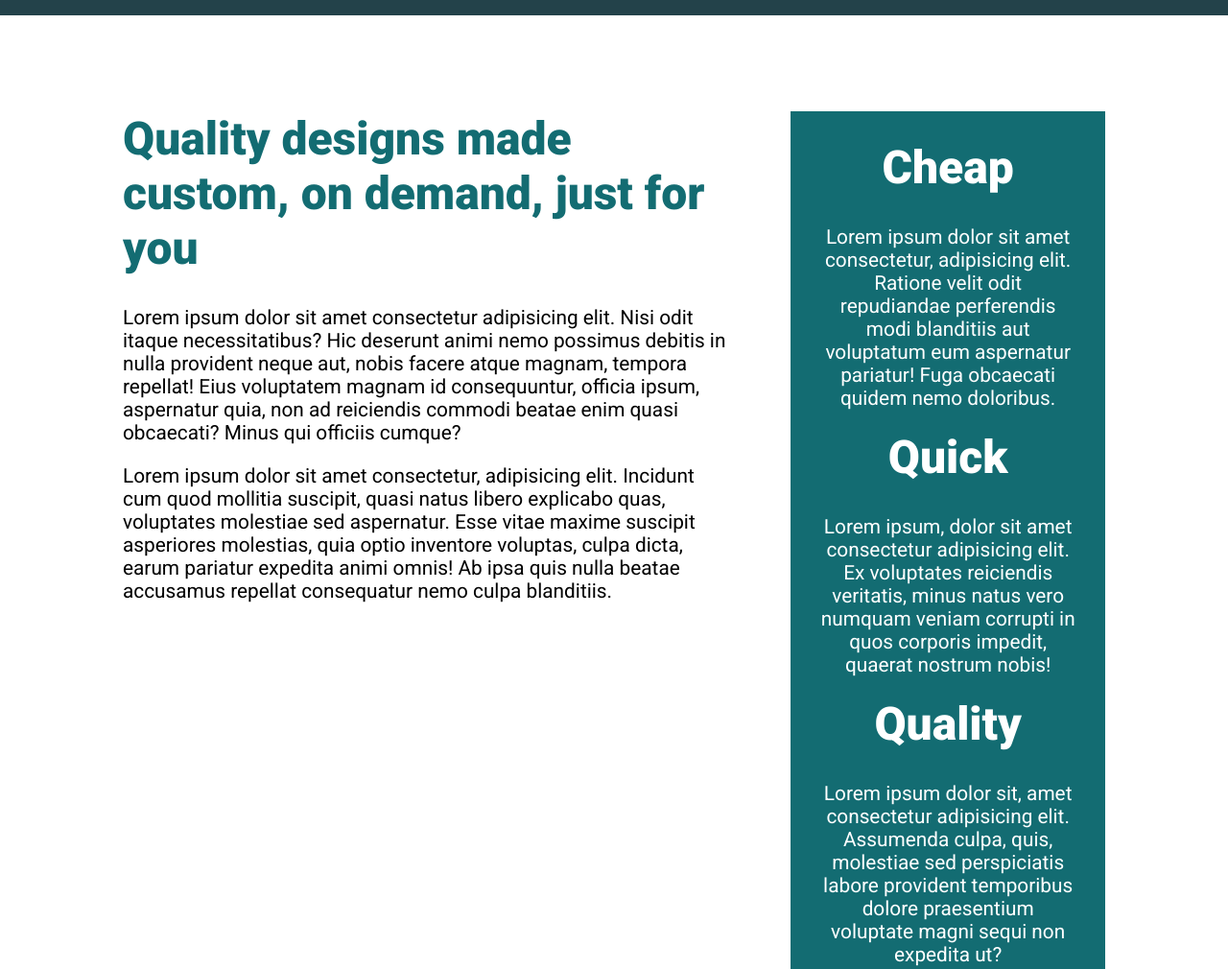
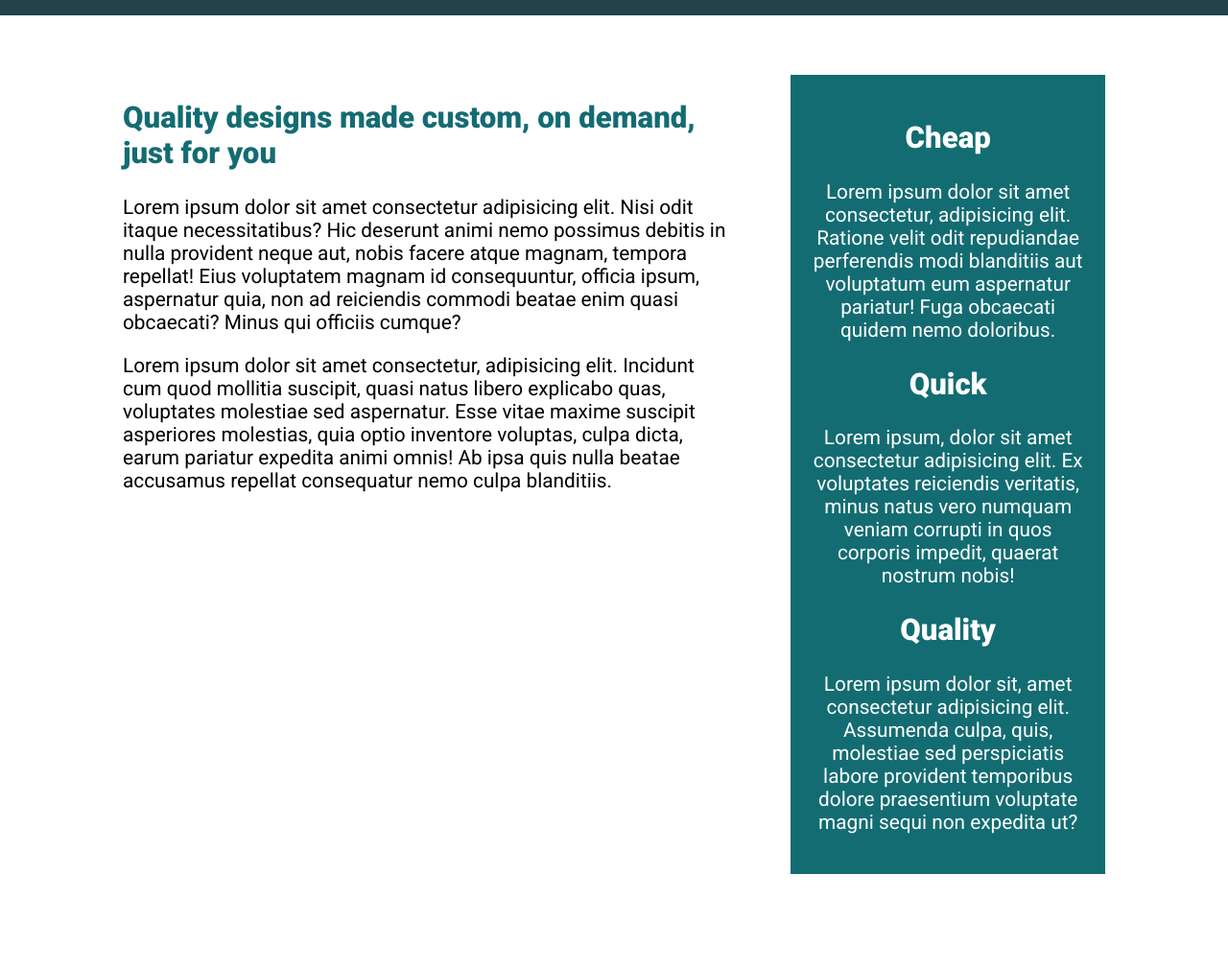
Before and after one commit to NATFERR/flex-box-challenge-2, a plain HTML site: page index.html in a window 1280 px wide. Shown: the part 520-1530 px from the top of the page at 96% size. After the commit the page ends 1431 px from the top, so only its background shows below. Drawn offline with Linux system fonts and the light colour scheme.

Commit message:
refactory

```diff
--- a/index.html
+++ b/index.html
@@ -18,22 +18,22 @@
             <div class="hero-img"><img src="/img/hero-img.jpg"></div>
         </div>
     </div>
-            <div class="container row">
-                <div class="left-box">
-                    <h1 class="color-accent">Quality designs made custom, on demand, just for you</h1>
+            <main class="main container row">
+                <section class="primary-content">
+                    <h2 class="color-accent">Quality designs made custom, on demand, just for you</h2>
                     <p>Lorem ipsum dolor sit amet consectetur adipisicing elit. Nisi odit itaque necessitatibus? Hic deserunt animi nemo possimus debitis in nulla provident neque aut, nobis facere atque magnam, tempora repellat! Eius voluptatem magnam id consequuntur, officia ipsum, aspernatur quia, non ad reiciendis commodi beatae enim quasi obcaecati? Minus qui officiis cumque?</p>
                     <p>Lorem ipsum dolor sit amet consectetur, adipisicing elit. Incidunt cum quod mollitia suscipit, quasi natus libero explicabo quas, voluptates molestiae sed aspernatur. Esse vitae maxime suscipit asperiores molestias, quia optio inventore voluptas, culpa dicta, earum pariatur expedita animi omnis! Ab ipsa quis nulla beatae accusamus repellat consequatur nemo culpa blanditiis.</p>
-                </div>
-                <div class="right-box">
-                            <h1>Cheap</h1>
+                </section>
+                <aside class="sidebar">
+                            <h2 class="sidebar-title">Cheap</h2>
                             <p>Lorem ipsum dolor sit amet consectetur, adipisicing elit. Ratione velit odit repudiandae perferendis modi blanditiis aut voluptatum eum aspernatur pariatur! Fuga obcaecati quidem nemo doloribus.</p>
 
-                            <h1>Quick</h1>
+                            <h2 class="sidebar-title">Quick</h2>
                             <p>Lorem ipsum, dolor sit amet consectetur adipisicing elit. Ex voluptates reiciendis veritatis, minus natus vero numquam veniam corrupti in quos corporis impedit, quaerat nostrum nobis!</p>
-                            <h1>Quality</h1>
+                            <h2 class="sidebar-title">Quality</h2>
                             <p>Lorem ipsum dolor sit, amet consectetur adipisicing elit. Assumenda culpa, quis, molestiae sed perspiciatis labore provident temporibus dolore praesentium voluptate magni sequi non expedita ut?</p>
-                </div>
-        </div>
+                </aside>
+            </main>
 
 
 
--- a/style.css
+++ b/style.css
@@ -31,6 +31,22 @@ h1 {
     margin-top: 0;
 }
 
+.btn {
+    display: inline-block;
+    text-decoration: none;
+    text-transform: uppercase;
+    color: #23424A;
+    font-weight: 900;
+    background-color: #38CFD9;
+    padding: .75em 2em;
+    border-radius: 100px;
+}
+
+.btn:hover,
+.btn:focus {
+    opacity: .75;
+}
+
 .container {
     width: 80%;
     max-width: 1100px;
@@ -62,11 +78,14 @@ h1 {
     color: #FFF;
     display: flex;
     flex-direction: column;
-    margin-bottom: 100px;
 }
 
+.main {
+    margin-top: 3em;
+}
 
-.hero__text {
+.hero__text,
+.primary-content {
     width: 62%;
 }
 
@@ -79,36 +98,15 @@ h1 {
     margin-bottom: 3em;
 }
 
-.right-box{
-    background-color: #136c72;
-    padding: 30px;
-    width: 32%;
-    color: #FFF;
-    text-align: center;
-}
-
-
-
-.left-box{
-    width: 62%;
-}
 
 .color-accent{
     color:#136c72;
 }
 
-.btn {
-    display: inline-block;
-    text-decoration: none;
-    text-transform: uppercase;
-    color: #23424A;
-    font-weight: 900;
-    background-color: #38CFD9;
-    padding: .75em 2em;
-    border-radius: 100px;
+.sidebar {
+    width: 32%;
+    text-align: center;
+    color: #FFF;
+    background-color: #136c72;
+    padding: 1em;
 }
-
-.btn:hover,
-.btn:focus {
-    opacity: .75;
-}
```
